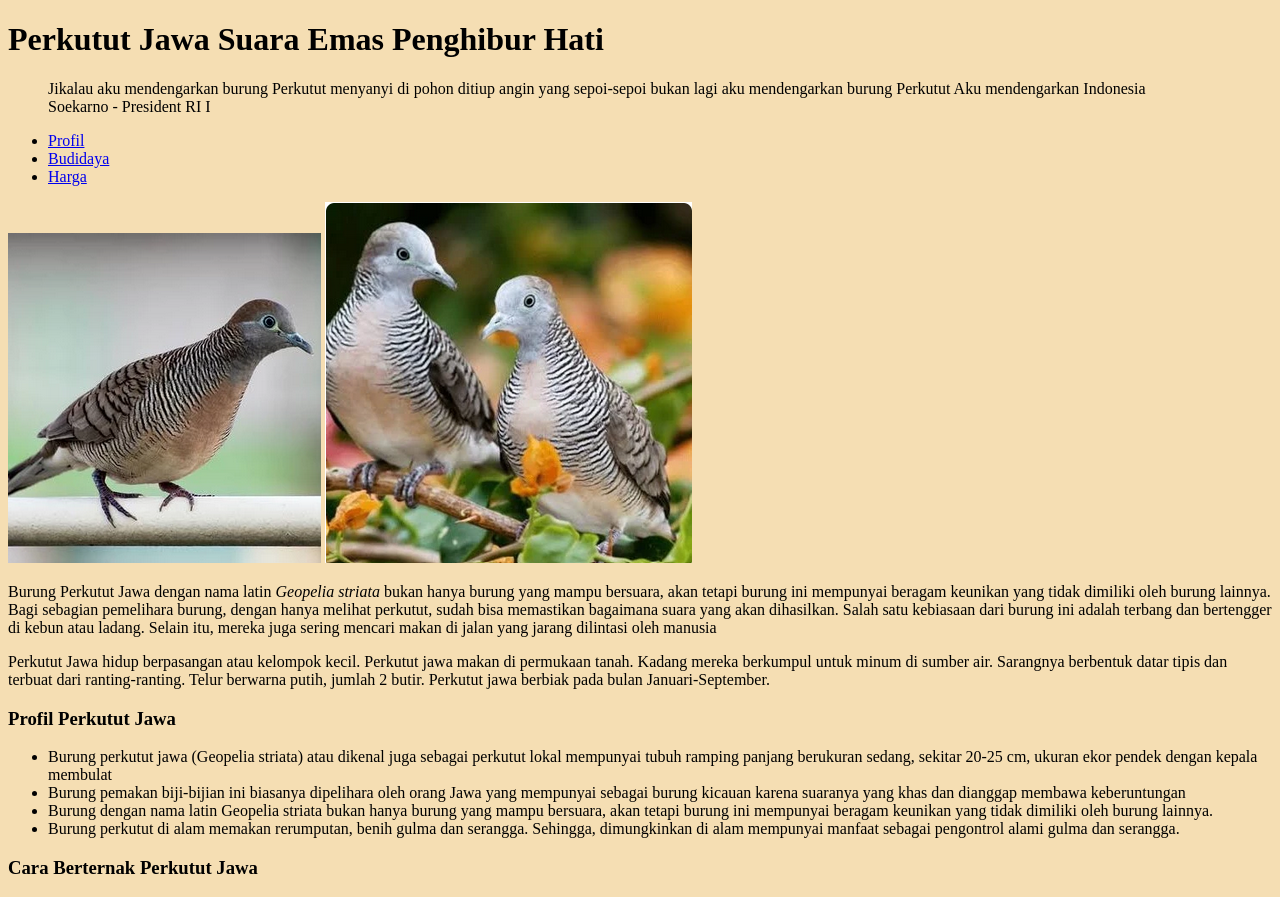
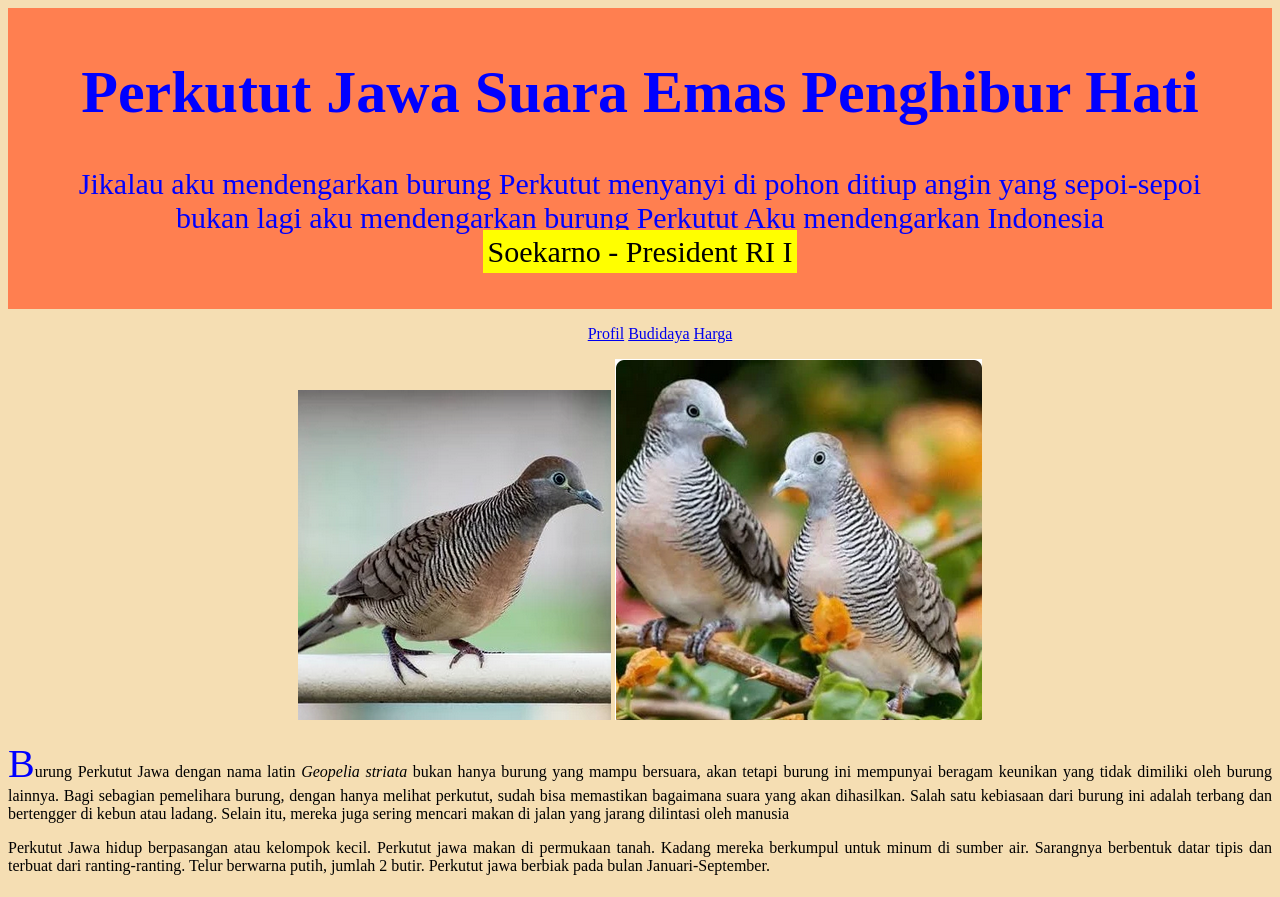
Before and after one commit to Nasywakalailah/Pemweb01, a plain HTML site: page P6_Nasywakalailah_TI13/burung.html in a window 1280 px wide. Shown: the top 897 px of the page. Drawn offline with Linux system fonts and the light colour scheme.

Commit message:
Update styleku.css

```diff
--- a/P6_Nasywakalailah_TI13/css/styleku.css
+++ b/P6_Nasywakalailah_TI13/css/styleku.css
@@ -1,3 +1,64 @@
-body{
+body {
     background-color: wheat;
+    font-family: 'Times New Roman', Times, serif;
+
 }
+
+.header {
+    background-color: coral;
+    color: blue;
+    text-align: center;
+    font-size: 30px;
+    padding: 10px;
+}
+
+.soekarno {
+    background-color: yellow;
+    color: black;
+    text-align: center;
+    padding: 5px;
+}
+
+.linkmu{
+    text-align: center;
+}
+
+.linkmu ul li {
+    display: inline-block;
+}
+
+.gambar {
+    text-align: center;
+}
+
+.isi {
+    text-align: justify;
+}
+
+.jawa {
+    font-size: 40px;
+    color: blue;
+}
+
+.profil {
+    text-align: justify;
+}
+.profil h3 {
+    font-size: 30px;
+}
+
+.beternak {
+    text-align: justify;
+}
+.beternak h3 {
+    font-size: 30px;
+}
+
+.koleksi img {
+    width: 300px;
+    height: 250px;
+}
+
+.promo {
+    text-align: center;
+}
```
